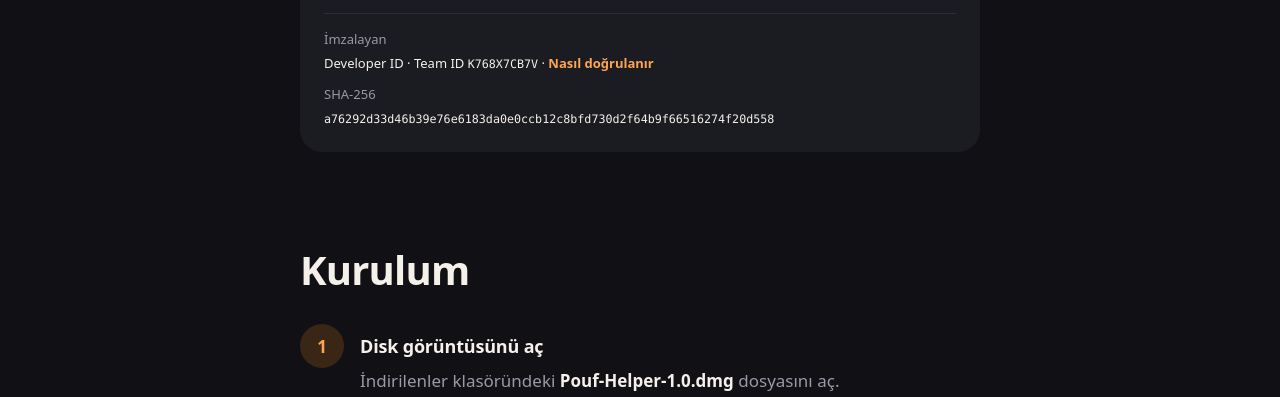
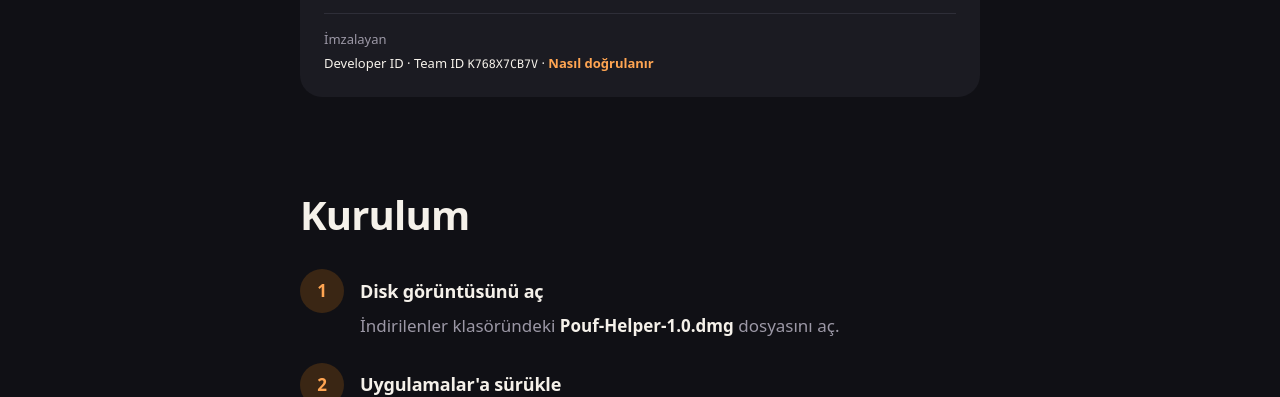
Before and after one commit to kaancakr/pouf-app, a plain HTML site: page tr/download/index.html in a window 1280 px wide. Shown: the part 394-791 px from the top of the page. Drawn offline with Linux system fonts and the light colour scheme.

Commit message:
refactor: drop the SHA-256 from the download pages and keep the signing Team ID

```diff
--- a/assets/site.css
+++ b/assets/site.css
@@ -996,10 +996,8 @@ code {
   font-size: 15px;
 }
 
-.checksum {
+.signature {
   grid-column: 1 / -1;
-  display: grid;
-  gap: var(--s3);
   margin: 0;
   padding-top: var(--s4);
   border-top: 1px solid var(--separator);
@@ -1007,12 +1005,12 @@ code {
   font-size: 13px;
 }
 
-.checksum dd {
+.signature dd {
   margin: var(--s1) 0 0;
   color: var(--text);
 }
 
-.checksum code {
+.signature code {
   overflow-wrap: anywhere;
 }
 
--- a/tr/download/index.html
+++ b/tr/download/index.html
@@ -53,14 +53,10 @@
             <svg class="icon icon-sm" aria-hidden="true"><use href="../../assets/icons.svg#download"></use></svg>
             İndir
           </a>
-          <dl class="checksum">
+          <dl class="signature">
             <div>
               <dt>İmzalayan</dt>
               <dd>Developer ID · Team ID <code>K768X7CB7V</code> · <a href="#verify">Nasıl doğrulanır</a></dd>
-            </div>
-            <div>
-              <dt>SHA-256</dt>
-              <dd><code>a76292d33d46b39e76e6183da0e0ccb12c8bfd730d2f64b9f66516274f20d558</code></dd>
             </div>
           </dl>
         </div>
@@ -112,7 +108,6 @@
           <p>Pouf Helper, Team ID'si <strong>K768X7CB7V</strong> olan bir Apple Developer ID ile imzalanmıştır. İndirdiğin kopyayı açmadan önce denetlemek için Terminal'de şunu çalıştır:</p>
           <pre><code>spctl -a -vv -t open --context context:primary-signature ~/Downloads/Pouf-Helper-1.0.dmg</code></pre>
           <p>Yanıtta <strong>accepted</strong> ve <strong>Notarized Developer ID</strong> yazmalı, son satır da <strong>(K768X7CB7V)</strong> ile bitmeli. Başka bir Team ID ya da farklı bir sonuç görürsen dosyayı açma ve <a href="../support/">bize haber ver</a>.</p>
-          <p>Yukarıdaki SHA-256 özetini karşılaştırmak için <code>shasum -a 256 ~/Downloads/Pouf-Helper-1.0.dmg</code> komutunu çalıştır.</p>
 
           <h3>Güncelleme</h3>
           <p>Pouf Helper'ı menüsünden kapat, yeni sürümü indir ve eskisinin yerine geçecek şekilde yine Uygulamalar'a sürükle.</p>
```
Also changed, not shown: download/index.html (+1 -6 lines), 1 other file.
